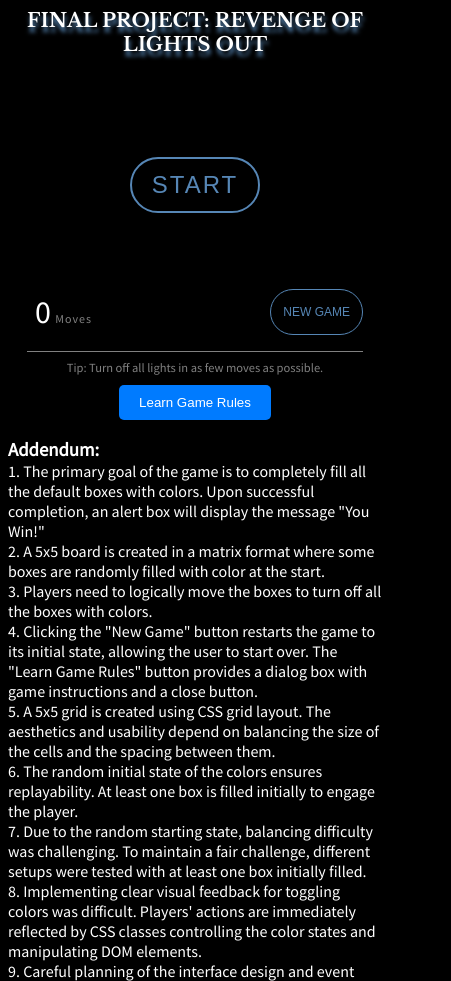
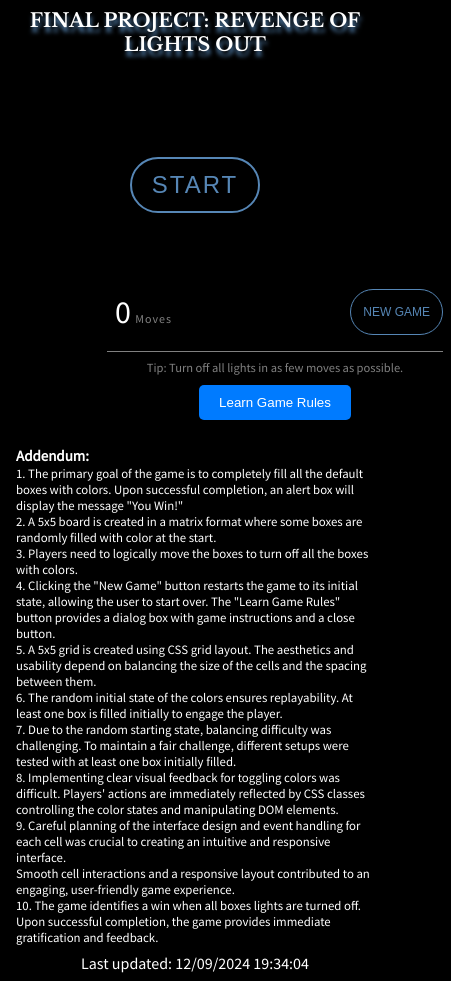
Before and after one commit to ArchanaKagithala/ITC505, a plain HTML site: page final/index.html in a window 390 px wide. Shown: the top 981 px of the page, 451 px wide, since content can reach past the window. Drawn offline with nearby package versions, Linux system fonts and the light colour scheme.

Commit message:
Update styles.css

```diff
--- a/final/styles.css
+++ b/final/styles.css
@@ -20,7 +20,7 @@ body {
 }
 
 h1 {
-    font-size: 5vw; /* Dynamic font size */
+    font-size: 2.5rem;
     text-shadow: 1px 5px 4px #5686b5;
     color: #ffffff;
     font-family: "Libre Baskerville", serif;
@@ -35,15 +35,11 @@ h1 {
 .game-container {
     width: 22rem;
     margin-top: 20px;
-    display: flex;
-    flex-direction: column;
-    align-items: center;
 }
 
 .game-container #game {
     height: 22rem;
     position: relative;
-    width: 100%;
 }
 
 .game-container #game #play,
@@ -52,8 +48,11 @@ h1 {
     position: absolute;
     height: 100%;
     width: 100%;
-    display: flex;
+    -webkit-box-pack: center;
+    -ms-flex-pack: center;
     justify-content: center;
+    -webkit-box-align: center;
+    -ms-flex-align: center;
     align-items: center;
 }
 
@@ -79,10 +78,15 @@ h1 {
 }
 
 .game-container #game #play {
+    display: -webkit-box;
+    display: -ms-flexbox;
     display: flex;
 }
 
 .game-container #game #win {
+    -webkit-box-orient: vertical;
+    -webkit-box-direction: normal;
+    -ms-flex-direction: column;
     flex-direction: column;
     display: none;
 }
@@ -96,6 +100,7 @@ h1 {
 
 .game-container #game #tiles {
     display: none;
+    -ms-flex-wrap: wrap;
     flex-wrap: wrap;
 }
 
@@ -116,6 +121,7 @@ h1 {
 
 .game-container #game #tiles .on {
     border: 2px solid #5686b5;
+    -webkit-box-shadow: inset 0 0 1rem #5686b5;
     box-shadow: inset 0 0 1rem #5686b5;
     -webkit-transition: all 150ms linear;
     transition: all 150ms linear;
@@ -129,8 +135,13 @@ h1 {
 .game-container .sidebar {
     width: 22rem;
     padding: .5rem;
+    display: -webkit-box;
+    display: -ms-flexbox;
     display: flex;
+    -ms-flex-wrap: wrap;
     flex-wrap: wrap;
+    -webkit-box-pack: justify;
+    -ms-flex-pack: justify;
     justify-content: space-between;
 }
 
@@ -242,7 +253,8 @@ h1 {
         height: 18rem;
     }
     h1 {
-        font-size: 3vw; /* Dynamic font size */
+        font-size: 2rem;
+        padding: 0 1rem;
         margin-bottom: 1.5rem;
     }
 }
@@ -258,8 +270,12 @@ h1 {
         height: 15rem;
     }
     h1 {
-        font-size: 4vw; /* Adjusted for smaller screen */
+        font-size: 1.5rem;
         margin-bottom: 1rem;
+    }
+    .addendum {
+        padding: 1rem;
+        font-size: 0.9rem;
     }
 }
 
@@ -274,11 +290,16 @@ h1 {
         height: 12rem;
     }
     h1 {
-        font-size: 5vw; /* Dynamic font size */
+        font-size: 1.2rem;
         margin-bottom: 0.8rem;
         word-wrap: break-word;
     }
+    .addendum {
+        padding: 0.5rem;
+        font-size: 0.8rem;
+    }
 }
+
 
 @keyframes fadeIn {
     from {
```
